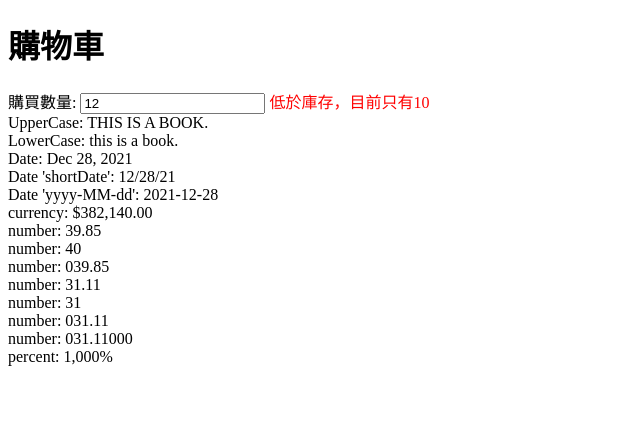
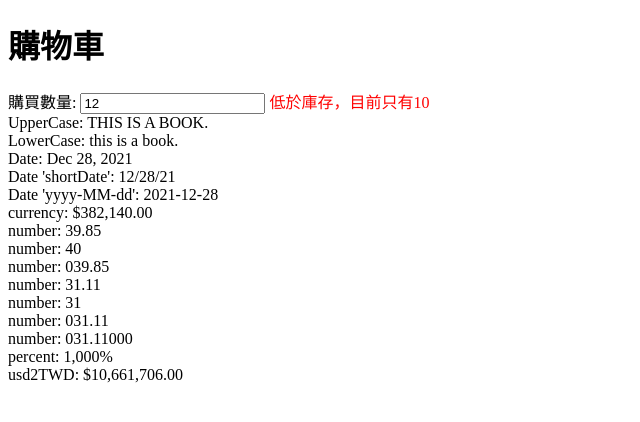
Before and after one commit to ZihLiangLin/Angular, an Angular app in the folder mydemo/u2247ws/: page / in a window 1280 px wide. Shown: the top 422 px of the page, without its empty margins (0-640 px from the left). Built offline with nearby package versions, Linux system fonts and the light colour scheme.

Commit message:
add self-definition pipe

```diff
--- a/mydemo/u2247ws/projects/mod05/src/app/app.component.html
+++ b/mydemo/u2247ws/projects/mod05/src/app/app.component.html
@@ -27,3 +27,7 @@
 <div>number: {{vNumber2 | number:'3.1-5'}}</div>
 <div>number: {{vNumber2 | number:'3.5-5'}}</div>
 <div>percent: {{vPercent | percent}}</div>
+
+<div>
+  usd2TWD: {{vMoney | uSD2TWD | currency}}
+</div>
--- a/mydemo/u2247ws/projects/mod05/src/app/app.module.ts
+++ b/mydemo/u2247ws/projects/mod05/src/app/app.module.ts
@@ -5,12 +5,14 @@ import { BrowserModule } from '@angular/platform-browser';
 import { AppComponent } from './app.component';
 import { CheckStockComponent } from './check-stock/check-stock.component';
 import { InTheBoxDirective } from './in-the-box.directive';
+import { USD2TWDPipe } from './usd2-twd.pipe';
 
 @NgModule({
   declarations: [
     AppComponent,
     CheckStockComponent,
-    InTheBoxDirective
+    InTheBoxDirective,
+    USD2TWDPipe
   ],
   imports: [
     BrowserModule,
--- /dev/null
+++ b/mydemo/u2247ws/projects/mod05/src/app/usd2-twd.pipe.ts
@@ -0,0 +1,12 @@
+import { Pipe, PipeTransform } from '@angular/core';
+
+@Pipe({
+  name: 'uSD2TWD'
+})
+export class USD2TWDPipe implements PipeTransform {
+
+  transform(value: number, ...args: unknown[]): number {
+    return value * 27.9;
+  }
+
+}
```
